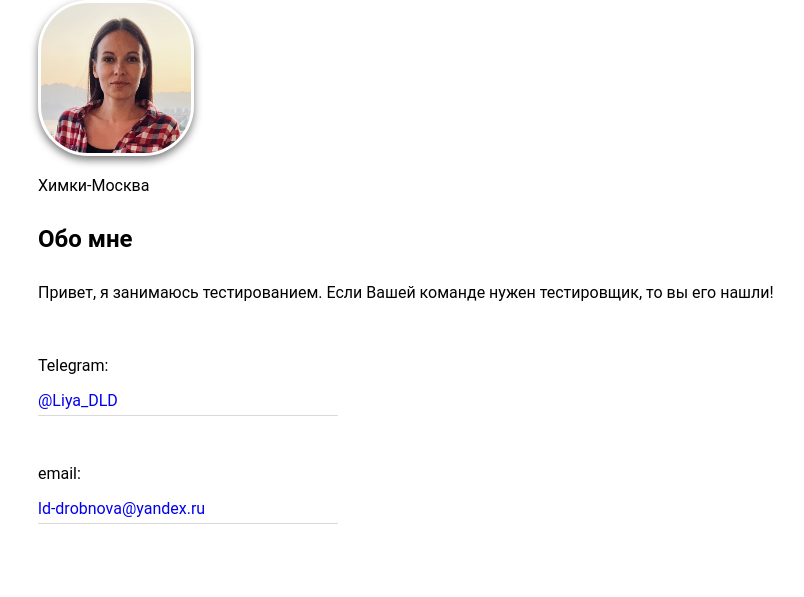
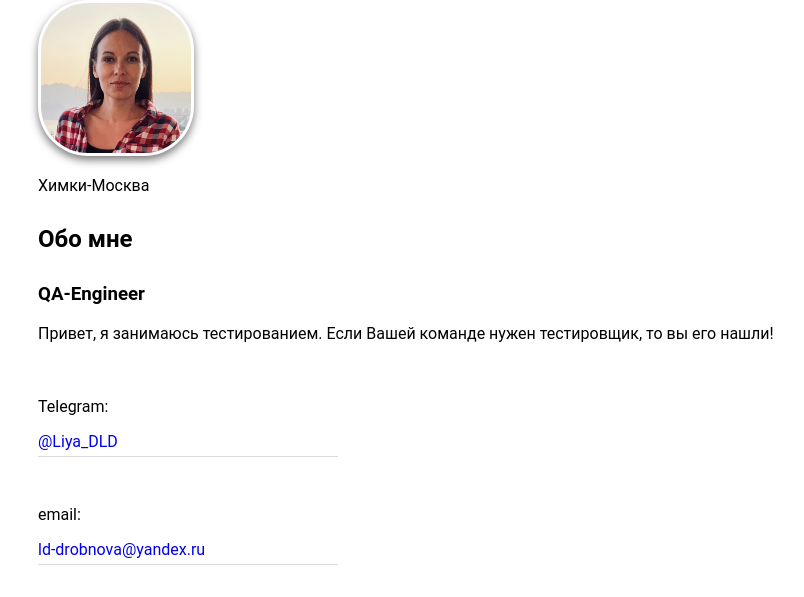
Before and after one commit to Liya-QA/cv, a plain HTML site: page index.html in a window 1280 px wide. Shown: the part 81-678 px from the top of the page, without its empty margins (82-886 px from the left). Drawn offline with Linux system fonts and the light colour scheme.

Commit message:
добавила параграф

```diff
--- a/index.html
+++ b/index.html
@@ -15,6 +15,7 @@
 			<p>Химки-Москва</p>
 
 			<h2>Обо мне</h2>
+			<h3>QA-Engineer</h3>
 
 			<div class="perenos">
 			<p1>Привет, я занимаюсь тестированием. Если Вашей команде нужен тестировщик, то вы его нашли!</p1>
```
